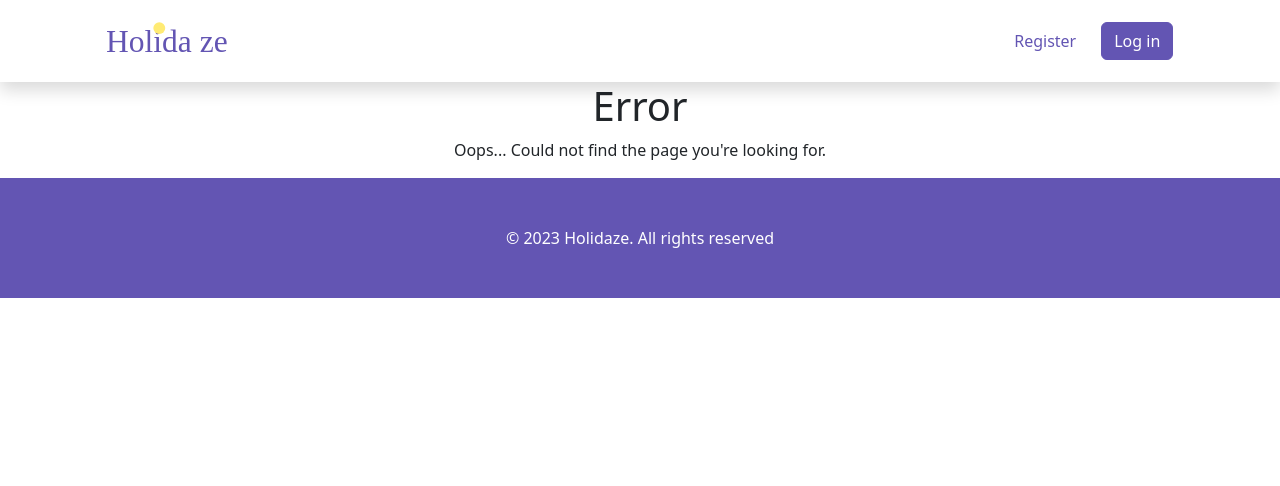
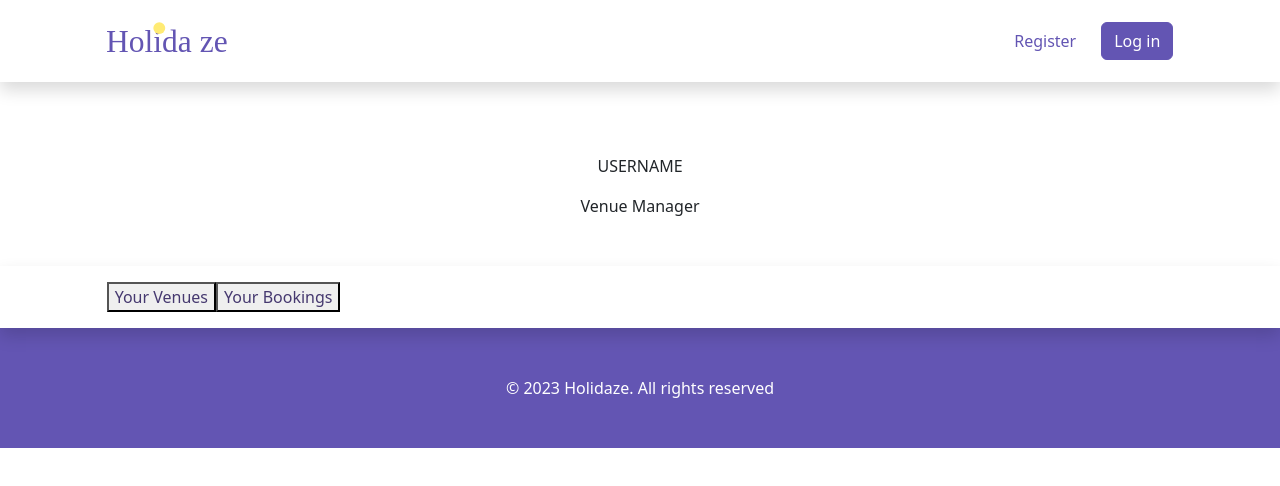
Before and after one commit to martinthoresen/project-exam-2, a React (Create React App) app: page /profile in a window 1280 px wide. Shown: the top 486 px of the page. Built offline with nearby package versions, Linux system fonts and the light colour scheme.

Commit message:
Create profile page html

```diff
--- a/src/App.js
+++ b/src/App.js
@@ -6,6 +6,7 @@ import Venues from "./components/Venues";
 import RouteNotFound from "./components/RouteNotFound";
 import Register from "./components/Register";
 import Login from "./components/Login";
+import Profile from "./components/Profile";
 
 function App() {
   return (
@@ -15,6 +16,7 @@ function App() {
           <Route index element={<Venues />} />
           <Route path="/register" element={<Register />} />
           <Route path="/login" element={<Login />} />
+          <Route path="/profile" element={<Profile />} />
           <Route path="*" element={<RouteNotFound />} />
         </Route>
       </Routes>
--- a/src/App.scss
+++ b/src/App.scss
@@ -8,4 +8,8 @@ $theme-colors: (
   vertical-align: baseline;
 }
 
+.nav-button {
+  color: #45386f;
+}
+
 @import "../node_modules/bootstrap/scss/bootstrap.scss";
--- /dev/null
+++ b/src/components/Profile/index.jsx
@@ -0,0 +1,30 @@
+import React from "react";
+import { Col, Container, Nav, Navbar, Row, Stack } from "react-bootstrap";
+
+function Profile() {
+  return (
+    <div>
+      <Row>
+        <Col>
+          <Container className="my-5 text-center">
+            <img src="" alt="" srcset="" />
+            <div>
+              <p>USERNAME</p>
+              <p>Venue Manager</p>
+            </div>
+          </Container>
+          <Navbar bg="light" className="py-3 shadow" variant="light">
+            <Stack direction="horizontal" className="mx-auto col-10 justify-content-between">
+              <Nav className="d-flex flex-wrap">
+                <button className="nav-button">Your Venues</button>
+                <button className="nav-button">Your Bookings</button>
+              </Nav>
+            </Stack>
+          </Navbar>
+        </Col>
+      </Row>
+    </div>
+  );
+}
+
+export default Profile;
```
Also changed, not shown: src/App.css, 1 other file (tests, documents, lock files or other folders).
